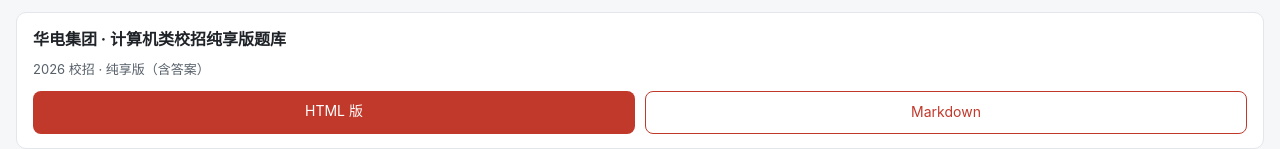
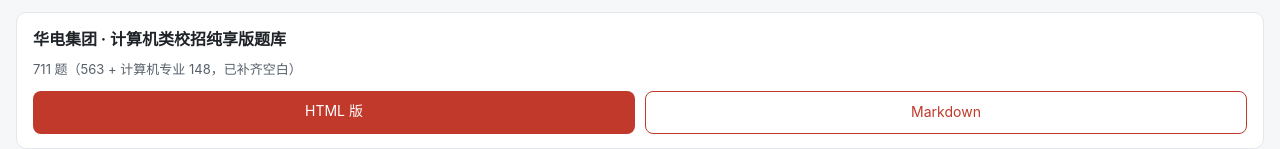
Before and after one commit to Tiagrape/interview-quiz-bank, a plain HTML site: page index.html in a window 1280 px wide. Shown: the part 250-399 px from the top of the page. Drawn offline with Linux system fonts and the light colour scheme.

Commit message:
更新 24 题典说明为 711 题

```diff
--- a/index.html
+++ b/index.html
@@ -41,7 +41,7 @@
 
 <div class="card">
   <h2>华电集团 · 计算机类校招纯享版题库</h2>
-  <p>2026 校招 · 纯享版（含答案）</p>
+  <p>711 题（563 + 计算机专业 148，已补齐空白）</p>
   <div class="btns">
     <a class="btn" href="./24-%E5%8D%8E%E7%94%B5%E9%9B%86%E5%9B%A2%E8%AE%A1%E7%AE%97%E6%9C%BA%E7%B1%BB%E6%A0%A1%E6%8B%9B-%E7%BA%AF%E4%BA%AB%E7%89%88%E9%A2%98%E5%BA%93.html">HTML 版</a>
     <a class="btn ghost" href="./24-%E5%8D%8E%E7%94%B5%E9%9B%86%E5%9B%A2%E8%AE%A1%E7%AE%97%E6%9C%BA%E7%B1%BB%E6%A0%A1%E6%8B%9B-%E7%BA%AF%E4%BA%AB%E7%89%88%E9%A2%98%E5%BA%93.md">Markdown</a>
```
